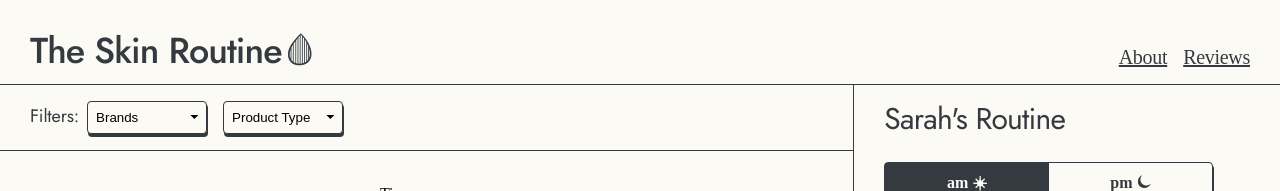
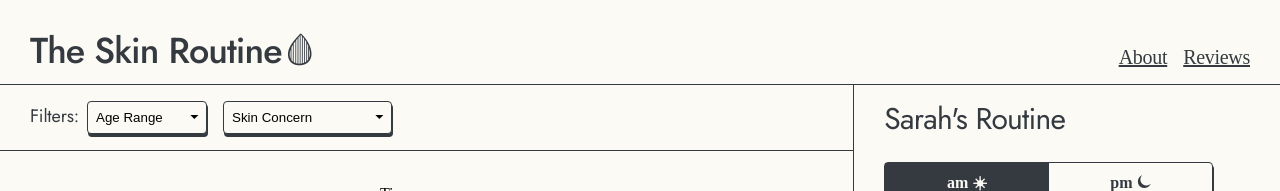
Before and after one commit to sarahdulat/the-skin-routine, a Vue app: page / in a window 1280 px wide. Shown: the top 191 px of the page. Built offline with nearby package versions, Linux system fonts and the light colour scheme; a web font is replaced by a local one; what @prismicio/vue would draw is missing.

Commit message:
refactoring dropdowns

```diff
--- a/src/components/FilterBar.vue
+++ b/src/components/FilterBar.vue
@@ -1,31 +1,21 @@
 <template>
   <div class="filter">
     <h6>Filters:</h6>
-    <Dropdown :defaultValue="'Brands'" :items="brands" />
-    <Dropdown :defaultValue="'Product Type'" :items="product_type" />
+    <Dropdown v-for="dropdown in dropdowns" :defaultValue="dropdown.defaultValue" :items="dropdown.items" />
   </div>
 </template>
 
 <script lang="ts">
 import { defineComponent, PropType } from "vue";
 import Dropdown from './Dropdown.vue';
-import { Post } from "../types";
 
 export default defineComponent({
   components: { Dropdown },
   props: {
-    posts: {
-      type: Array as PropType<Post[] | null>,
+    dropdowns: {
+      type: Array as PropType<{ defaultValue: string, items: Array<string> }[]>,
       required: false,
       default: null,
-    }
-  },
-  computed: {
-    brands() {
-      return this.posts?.map?.((post: Post) => post.data.brand);
-    },
-    product_type() {
-      return this.posts?.map?.((post: Post) => post.data.product_type);
     }
   }
 });
--- a/src/components/TreeNode.vue
+++ b/src/components/TreeNode.vue
@@ -45,6 +45,8 @@ export default defineComponent({
   cursor: pointer;
   user-select: none;
   padding: var(--space-sm) 0;
+  text-indent: -5px;
+  padding-left: 11px;
 }
 
 .tree-node span {
--- a/src/views/BlogView.vue
+++ b/src/views/BlogView.vue
@@ -1,7 +1,7 @@
 <template>
   <main>
     <div>
-      <FilterBar :posts="posts" />
+      <FilterBar :dropdowns="[brands, product_type]" />
       <div class="posts scroll-container">
         <div class="post" v-for="(post, index) in posts" :key="post.uid + '_' + index">
           <div v-if="posts">
@@ -67,6 +67,14 @@ export default {
   },
   created() {
     this.getContent()
+  },
+  computed: {
+    brands() {
+      return { defaultValue: 'Brands', items: this.posts?.map?.((post: Post) => post.data.brand) };
+    },
+    product_type() {
+      return { defaultValue: 'Product Type', items: this.posts?.map?.((post: Post) => post.data.product_type) };
+    }
   }
 }
 </script>
--- a/src/views/HomeView.vue
+++ b/src/views/HomeView.vue
@@ -1,18 +1,41 @@
 <template>
   <main>
     <div class="chart">
-      <FilterBar />
+      <FilterBar :dropdowns="[age_range, skin_concern]" />
       <RoutineChart :routines="routines" />
     </div>
     <RoutineSidebar :routines="routines" />
   </main>
 </template>
 
-<script lang="ts" setup>
+<script lang="ts">
 import RoutineChart from "../components/RoutineChart.vue";
 import RoutineSidebar from "../components/RoutineSidebar.vue";
 import routines from '../assets/routines.json'
 import FilterBar from "../components/FilterBar.vue";
+
+export default {
+  name: 'home',
+  components: {
+    FilterBar,
+    RoutineSidebar,
+    RoutineChart
+  },
+  data() {
+    return {
+      routines: routines,
+      age_range: { defaultValue: 'Age Range', items: ['20s', '30s', '40s', '50s', '60s', '70s'] },
+      skin_concern: { defaultValue: 'Skin Concern', items: ['Acne Prone', 'Fine Lines & Wrinkles', 'Dry Skin', 'Sensitive'] }
+    }
+  },
+  methods: {
+  },
+  created() {
+  },
+  computed: {
+
+  }
+}
 
 </script>
 
```
